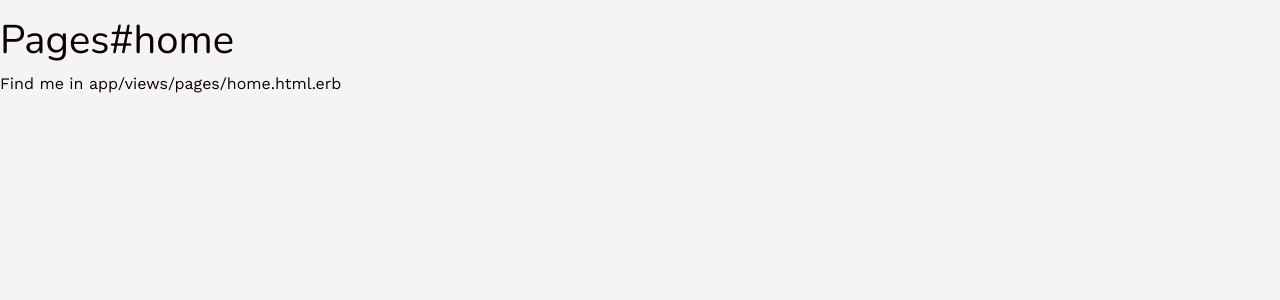
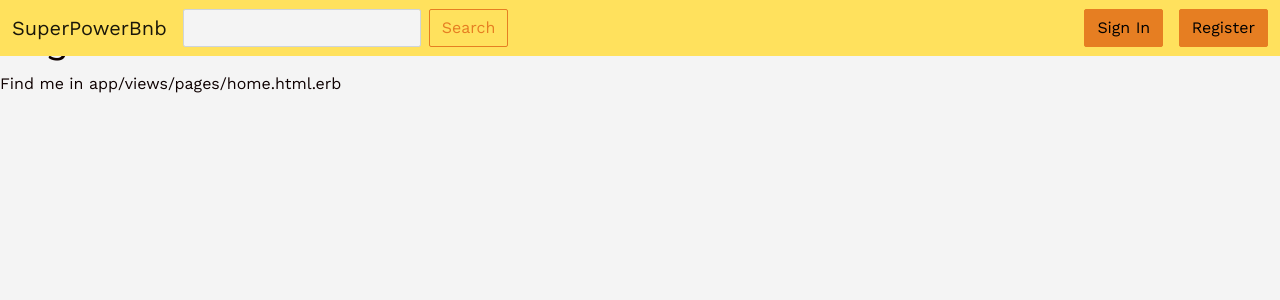
Before and after one commit to Komezu/rails-superpowersbnb, a Rails app: page / in a window 1280 px wide. Shown: the top 300 px of the page. Run offline with Rails 7, Linux system fonts and the light colour scheme; style sheets or scripts are compiled from the project's sources; some libraries are stand-ins or nearby versions.

Commit message:
implemented first version of navbar

```diff
--- a/app/assets/stylesheets/components/_navbar.scss
+++ b/app/assets/stylesheets/components/_navbar.scss
@@ -10,3 +10,15 @@
 .navbar-lewagon .navbar-brand img {
   width: 40px;
 }
+
+.navbar-custom {
+  background-color: #FFE15D;
+  padding: 15px auto;
+}
+
+.navbar-buttons {
+  a {
+    display: inline-block;
+    margin-left: 10px;
+  }
+}
--- a/app/views/layouts/application.html.erb
+++ b/app/views/layouts/application.html.erb
@@ -11,6 +11,7 @@
   </head>
 
   <body>
+    <%= render "shared/navbar" %>
     <p class="notice"><%= notice %></p>
     <p class="alert"><%= alert %></p>
     <%= yield %>
--- a/app/views/shared/_navbar.html.erb
+++ b/app/views/shared/_navbar.html.erb
@@ -1,2 +1,17 @@
-<%= link_to "Log out", destroy_user_session_path, data: {turbo_method: :delete},
-  class: "dropdown-item" %>
+<nav class="navbar navbar-expand-lg navbar-custom fixed-top">
+  <div class="container-fluid">
+    <%= link_to "SuperPowerBnb", root_path, class: "navbar-brand" %>
+    <form action="/superpowers" class="d-flex">
+      <input name="query" class="form-control me-2" type="search" placerholder="Look up a superpower"></input>
+      <input type="submit" class="btn btn-outline-warning" value="Search"></input>
+    </form>
+    <div class="ms-auto flex navbar-buttons">
+      <% if user_signed_in? %>
+        <%= link_to "Log out", destroy_user_session_path, data: {turbo_method: :delete}, class: "btn btn-warning" %>
+      <% else %>
+        <%= link_to "Sign In", new_user_session_path, class: "btn btn-warning" %>
+        <%= link_to "Register", new_user_registration_path, class: "btn btn-warning" %>
+      <% end %>
+    </div>
+  </div>
+</nav>
```
